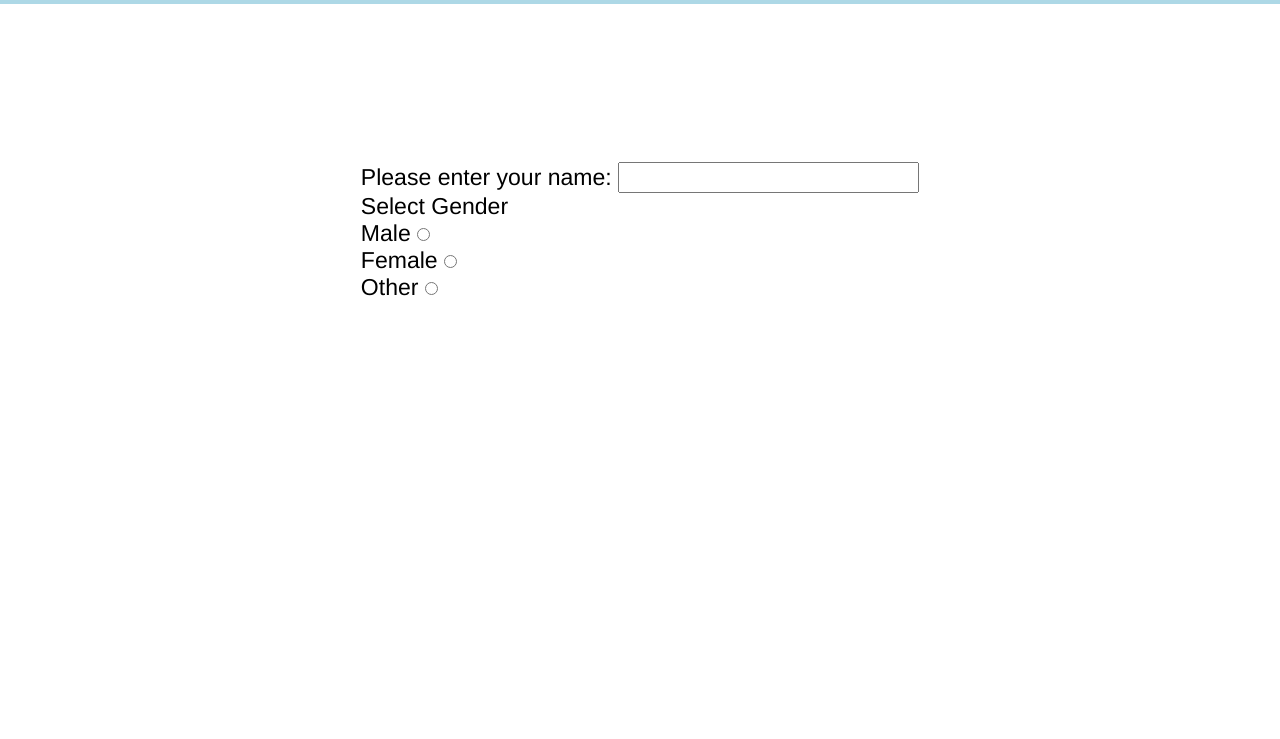
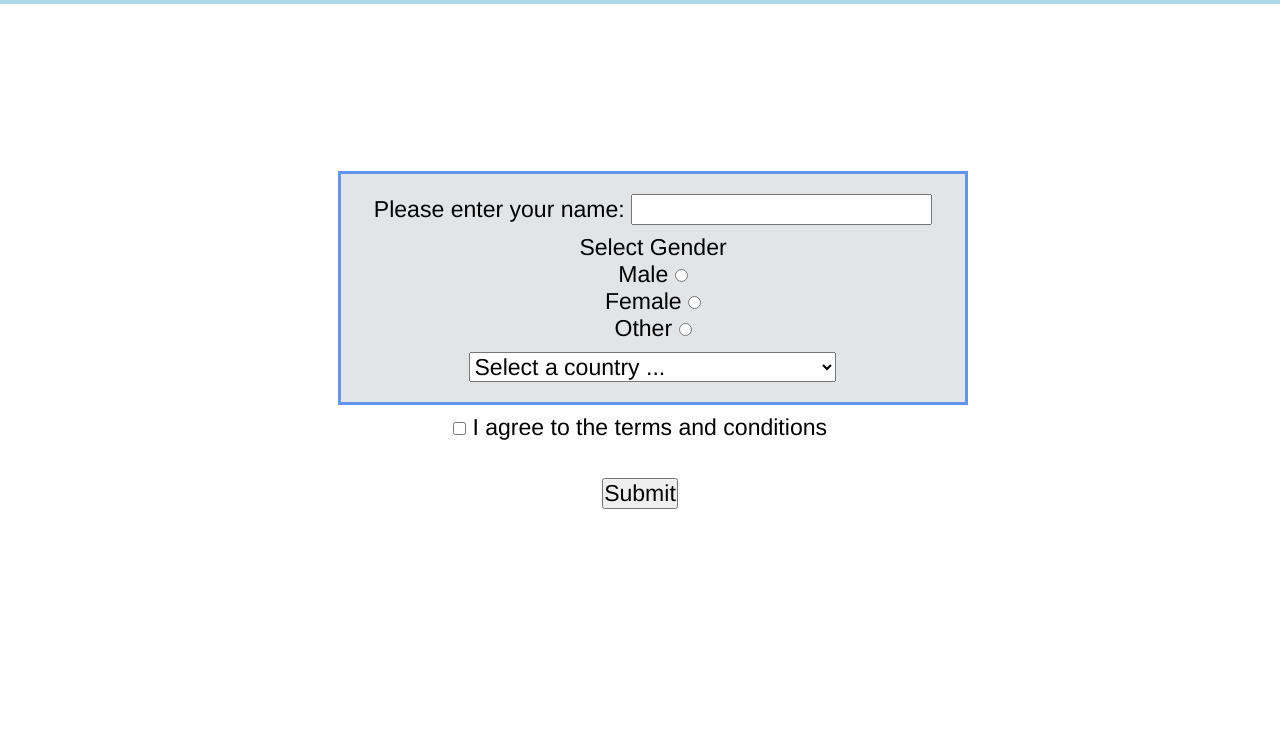
Before and after one commit to Topaz712/class1-Exercises4-5, a plain HTML site: page index.html in a window 1280 px wide. Shown: the part 61-800 px from the top of the page. Drawn offline with Linux system fonts and the light colour scheme.

Commit message:
finished exercise 4
-exercise 4 consists of an html form that includes :

-A text input field for the user's name
-A radio button group to select gender
-A dropdown list to select country
-A checkbox to agree to the terms and conditions
-A submit button to submit the form(does not have to work)

-after including those elements I added css styles

```diff
--- a/index.html
+++ b/index.html
@@ -27,13 +27,13 @@
   </header>
 <div class="main-content">
   <form action="" method="get" class="user">
+    <fieldset>
     <div class="user">
       <label for="name">Please enter your name: </label>
       <input type="text" name="name" id="name" required>
     </div>
     <div class="genders">
       Select Gender
-    </div>
     <div>
       <label for="male">Male</label>
       <input type="radio" name="gender" id="male">
@@ -46,7 +46,73 @@
       <label for="other">Other</label>
       <input type="radio" name="gender" id="female">
     </div>
-  </form>
+    </div>
+  <div class="countries">
+    <select name="country" class="dropdownCountries" id="country">
+      <option value="0" label="Select a country ... " selected="selected">Select a country ... </option>
+      <option value="AI" label="Anguilla">Anguilla</option>
+      <option value="AG" label="Antigua and Barbuda">Antigua and Barbuda</option>
+      <option value="AR" label="Argentina">Argentina</option>
+      <option value="AW" label="Aruba">Aruba</option>
+      <option value="BS" label="Bahamas">Bahamas</option>
+      <option value="BB" label="Barbados">Barbados</option>
+      <option value="BZ" label="Belize">Belize</option>
+      <option value="BM" label="Bermuda">Bermuda</option>
+      <option value="BO" label="Bolivia">Bolivia</option>
+      <option value="BR" label="Brazil">Brazil</option>
+      <option value="VG" label="British Virgin Islands">British Virgin Islands</option>
+      <option value="CA" label="Canada">Canada</option>
+      <option value="KY" label="Cayman Islands">Cayman Islands</option>
+      <option value="CL" label="Chile">Chile</option>
+      <option value="CO" label="Colombia">Colombia</option>
+      <option value="CR" label="Costa Rica">Costa Rica</option>
+      <option value="CU" label="Cuba">Cuba</option>
+      <option value="DM" label="Dominica">Dominica</option>
+      <option value="DO" label="Dominican Republic">Dominican Republic</option>
+      <option value="EC" label="Ecuador">Ecuador</option>
+      <option value="SV" label="El Salvador">El Salvador</option>
+      <option value="FK" label="Falkland Islands">Falkland Islands</option>
+      <option value="GF" label="French Guiana">French Guiana</option>
+      <option value="GL" label="Greenland">Greenland</option>
+      <option value="GD" label="Grenada">Grenada</option>
+      <option value="GP" label="Guadeloupe">Guadeloupe</option>
+      <option value="GT" label="Guatemala">Guatemala</option>
+      <option value="GY" label="Guyana">Guyana</option>
+      <option value="HT" label="Haiti">Haiti</option>
+      <option value="HN" label="Honduras">Honduras</option>
+      <option value="JM" label="Jamaica">Jamaica</option>
+      <option value="MQ" label="Martinique">Martinique</option>
+      <option value="MX" label="Mexico">Mexico</option>
+      <option value="MS" label="Montserrat">Montserrat</option>
+      <option value="AN" label="Netherlands Antilles">Netherlands Antilles</option>
+      <option value="NI" label="Nicaragua">Nicaragua</option>
+      <option value="PA" label="Panama">Panama</option>
+      <option value="PY" label="Paraguay">Paraguay</option>
+      <option value="PE" label="Peru">Peru</option>
+      <option value="PR" label="Puerto Rico">Puerto Rico</option>
+      <option value="BL" label="Saint Barthélemy">Saint Barthélemy</option>
+      <option value="KN" label="Saint Kitts and Nevis">Saint Kitts and Nevis</option>
+      <option value="LC" label="Saint Lucia">Saint Lucia</option>
+      <option value="MF" label="Saint Martin">Saint Martin</option>
+      <option value="PM" label="Saint Pierre and Miquelon">Saint Pierre and Miquelon</option>
+      <option value="VC" label="Saint Vincent and the Grenadines">Saint Vincent and the Grenadines</option>
+      <option value="SR" label="Suriname">Suriname</option>
+      <option value="TT" label="Trinidad and Tobago">Trinidad and Tobago</option>
+      <option value="TC" label="Turks and Caicos Islands">Turks and Caicos Islands</option>
+      <option value="VI" label="U.S. Virgin Islands">U.S. Virgin Islands</option>
+      <option value="US" label="United States">United States</option>
+      <option value="UY" label="Uruguay">Uruguay</option>
+      <option value="VE" label="Venezuela">Venezuela</option>
+    </select>
+  </div>
+</fieldset>
+  <div class="acceptTerms">
+    <input type="checkbox" name="terms" id="terms">
+    <label for="terms">I agree to the terms and conditions</label>
+  </div>
+  <br>
+    <button type="button" class="btn btn-primary">Submit</button>
+</form>
 </div>
 </body>
 </html>
--- a/styles.css
+++ b/styles.css
@@ -16,7 +16,7 @@ header {
 nav {
   display: flex;
   list-style: none;
-
+  justify-content: space-around;
 }
 
 li {
@@ -36,5 +36,29 @@ a:hover {
   margin-top: 8em;
   padding: 2rem;
   display: flex;
-  justify-content: center;
+  justify-content: space-evenly;
 }
+
+.user,
+.genders,
+.countries,
+.acceptTerms {
+  margin: 0.5rem;
+  text-align: center;
+}
+
+
+fieldset {
+  background-color: rgb(226, 228, 229);
+  border: 3px solid cornflowerblue;
+  padding: 10px;
+  width: 100%;
+  margin: auto;
+}
+
+.btn.btn-primary:hover {
+  transform: translateY(-0.25em);
+  transition: ease-in-out 0.5s;
+  background-color: rgb(49, 138, 228);
+  color:rgb(0, 0, 0);
+}
```
